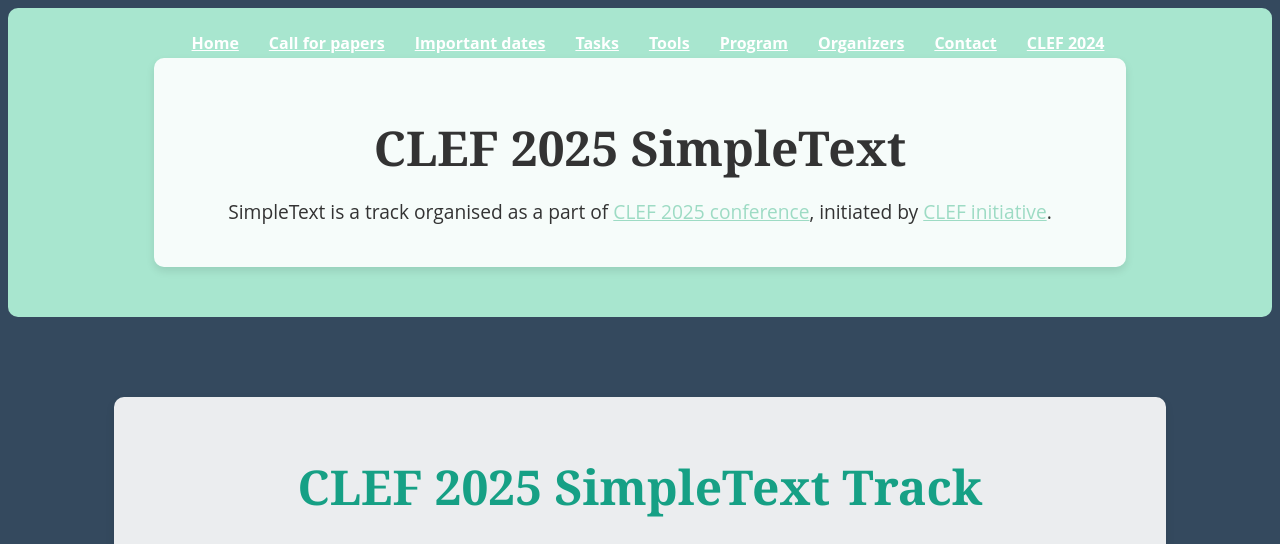
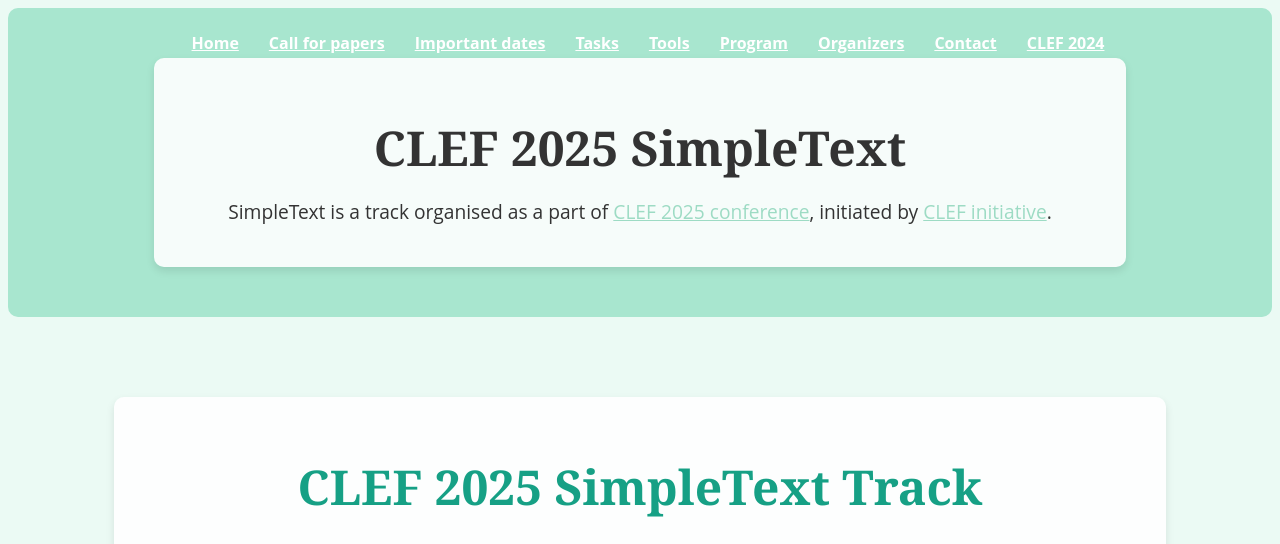
Before and after one commit to simpletext-madics/2025, a Jekyll site: the page built from index.md, in a window 1280 px wide and 1400 px high. Shown: the top 544 px of the window. Built offline with Jekyll 4.4.1, drawn with Linux system fonts in a browser that asks for light colours; grey boxes are pictures that could not be loaded.

Commit message:
Update styles.css

```diff
--- a/assets/css/styles.css
+++ b/assets/css/styles.css
@@ -13,7 +13,7 @@ a {
 /* Global Styles */
 body {
     font-family: "Open Sans", sans-serif;
-    background-color: #34495E; /* Remplacer l'image par une couleur */
+    background-color: #ebfaf4; /* Remplacer l'image par une couleur */
     color: #444444;
     line-height: 1.6;
 }
```
